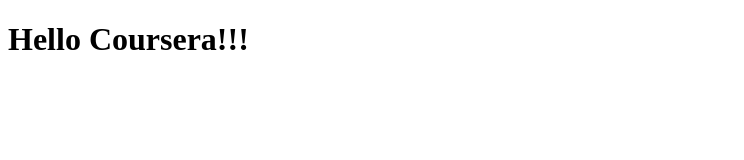
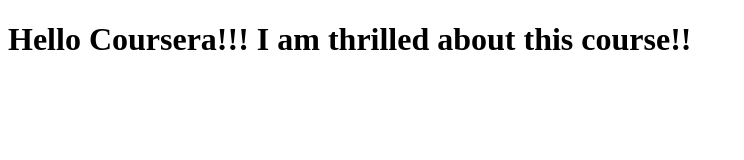
Before and after one commit to iamripchord/coursera-ang, a plain HTML site: page index.html in a window 1280 px wide. Shown: the whole page, without its empty margins (0-744 px from the left). Drawn offline with Linux system fonts and the light colour scheme.

Commit message:
New version of web file

```diff
--- a/index.html
+++ b/index.html
@@ -5,6 +5,6 @@
     <title>Hello Coursera</title>
   </head>
   <body>
-    <h1>Hello Coursera!!!</h1>
+    <h1>Hello Coursera!!! I am thrilled about this course!!</h1>
   </body>
 </html>
```
